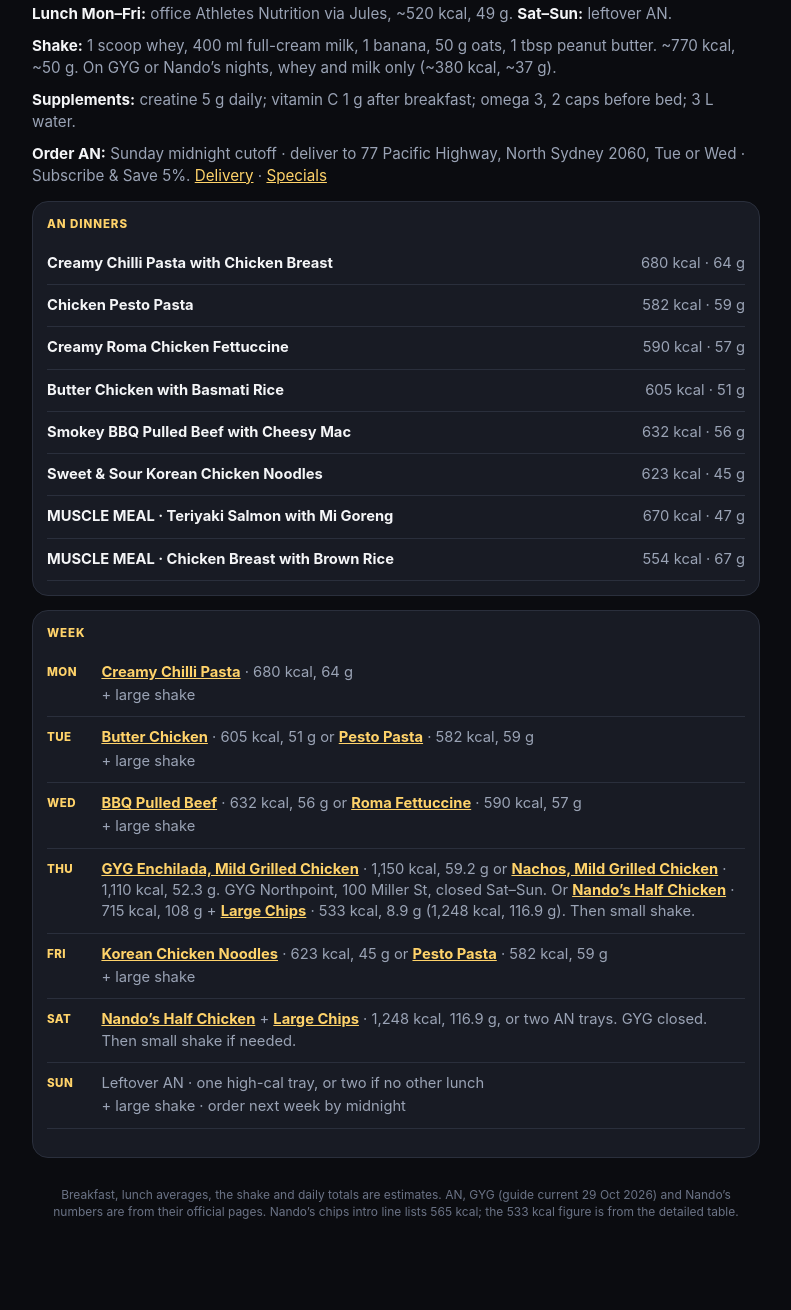
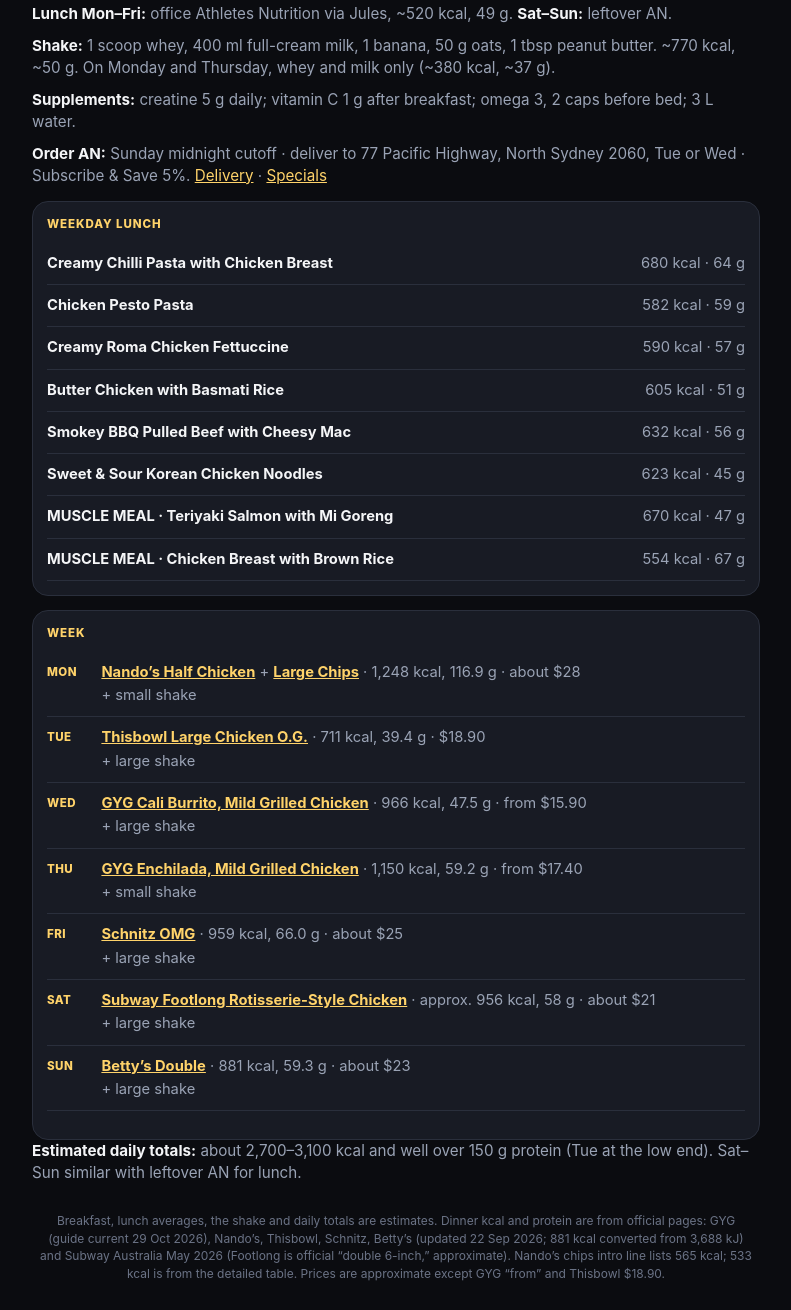
Before and after one commit to JuanRdBO/workout, a plain HTML site: page food.html in a window 1280 px wide. Shown: the part 166-1476 px from the top of the page, without its empty margins (244-1035 px from the left). Before the commit the page ends 1415 px from the top, so only its background shows below. Drawn offline with Linux system fonts and the light colour scheme.

Commit message:
Switch week dinners to Uber Eats-style meals.
AN stays as the weekday office lunch only.

```diff
--- a/food.html
+++ b/food.html
@@ -664,12 +664,12 @@ a:hover { color: var(--accent); }
   <p class="line"><strong>2,800–3,000 kcal</strong> · <strong>130–150 g protein</strong> a day.</p>
   <p class="line"><strong>Breakfast:</strong> 2 eggs, 2 sourdough, chocolate olive oil, coffee. Always PB, plus a 3rd egg or Greek yoghurt. ~650–750 kcal, ~30–40 g.</p>
   <p class="line"><strong>Lunch Mon–Fri:</strong> office Athletes Nutrition via Jules, ~520 kcal, 49 g. <strong>Sat–Sun:</strong> leftover AN.</p>
-  <p class="line"><strong>Shake:</strong> 1 scoop whey, 400 ml full-cream milk, 1 banana, 50 g oats, 1 tbsp peanut butter. ~770 kcal, ~50 g. On GYG or Nando’s nights, whey and milk only (~380 kcal, ~37 g).</p>
+  <p class="line"><strong>Shake:</strong> 1 scoop whey, 400 ml full-cream milk, 1 banana, 50 g oats, 1 tbsp peanut butter. ~770 kcal, ~50 g. On Monday and Thursday, whey and milk only (~380 kcal, ~37 g).</p>
   <p class="line"><strong>Supplements:</strong> creatine 5 g daily; vitamin C 1 g after breakfast; omega 3, 2 caps before bed; 3 L water.</p>
   <p class="line"><strong>Order AN:</strong> Sunday midnight cutoff · deliver to 77 Pacific Highway, North Sydney 2060, Tue or Wed · Subscribe &amp; Save 5%. <a href="https://athletesnutrition.com.au/pages/delivery">Delivery</a> · <a href="https://athletesnutrition.com.au/pages/specials-deals">Specials</a></p>
 
   <div class="card" style="margin: 14px 0">
-    <div class="group-tag">AN dinners</div>
+    <div class="group-tag">Weekday lunch</div>
     <ul class="picks">
       <li><a href="https://athletesnutrition.com.au/products/creamy-chilli-protein-pasta-with-chicken-breast"><span class="n">Creamy Chilli Pasta with Chicken Breast</span><span class="m">680 kcal · 64 g</span></a></li>
       <li><a href="https://athletesnutrition.com.au/products/chicken-pesto-pasta"><span class="n">Chicken Pesto Pasta</span><span class="m">582 kcal · 59 g</span></a></li>
@@ -687,36 +687,37 @@ a:hover { color: var(--accent); }
     <table class="plan">
       <tr>
         <th>Mon</th>
-        <td><a href="https://athletesnutrition.com.au/products/creamy-chilli-protein-pasta-with-chicken-breast">Creamy Chilli Pasta</a> · 680 kcal, 64 g<span class="more">+ large shake</span></td>
+        <td><a href="https://www.nandos.com.au/menu-item/half-chicken">Nando’s Half Chicken</a> + <a href="https://www.nandos.com.au/menu-item/peri-peri-chips">Large Chips</a> · 1,248 kcal, 116.9 g · about $28<span class="more">+ small shake</span></td>
       </tr>
       <tr>
         <th>Tue</th>
-        <td><a href="https://athletesnutrition.com.au/products/butter-chicken-basmati-rice">Butter Chicken</a> · 605 kcal, 51 g or <a href="https://athletesnutrition.com.au/products/chicken-pesto-pasta">Pesto Pasta</a> · 582 kcal, 59 g<span class="more">+ large shake</span></td>
+        <td><a href="https://thisbowl.com/en-au/pages/nutritional-and-allergen-guides">Thisbowl Large Chicken O.G.</a> · 711 kcal, 39.4 g · $18.90<span class="more">+ large shake</span></td>
       </tr>
       <tr>
         <th>Wed</th>
-        <td><a href="https://athletesnutrition.com.au/products/smokey-bbq-pulled-beef-with-high-protein-cheesy-mac">BBQ Pulled Beef</a> · 632 kcal, 56 g or <a href="https://athletesnutrition.com.au/products/creamy-roma-chicken-pasta">Roma Fettuccine</a> · 590 kcal, 57 g<span class="more">+ large shake</span></td>
+        <td><a href="https://www.guzmanygomez.com.au/wp-content/uploads/2026/11/261029_NUTRITION_ALLERGEN_GUIDE_420X297MM.pdf">GYG Cali Burrito, Mild Grilled Chicken</a> · 966 kcal, 47.5 g · from $15.90<span class="more">+ large shake</span></td>
       </tr>
       <tr>
         <th>Thu</th>
-        <td><a href="https://www.guzmanygomez.com.au/wp-content/uploads/2026/11/261029_NUTRITION_ALLERGEN_GUIDE_420X297MM.pdf">GYG Enchilada, Mild Grilled Chicken</a> · 1,150 kcal, 59.2 g or <a href="https://www.guzmanygomez.com.au/wp-content/uploads/2026/11/261029_NUTRITION_ALLERGEN_GUIDE_420X297MM.pdf">Nachos, Mild Grilled Chicken</a> · 1,110 kcal, 52.3 g. GYG Northpoint, 100 Miller St, closed Sat–Sun. Or <a href="https://www.nandos.com.au/menu-item/half-chicken">Nando’s Half Chicken</a> · 715 kcal, 108 g + <a href="https://www.nandos.com.au/menu-item/peri-peri-chips">Large Chips</a> · 533 kcal, 8.9 g (1,248 kcal, 116.9 g). Then small shake.</td>
+        <td><a href="https://www.guzmanygomez.com.au/wp-content/uploads/2026/11/261029_NUTRITION_ALLERGEN_GUIDE_420X297MM.pdf">GYG Enchilada, Mild Grilled Chicken</a> · 1,150 kcal, 59.2 g · from $17.40<span class="more">+ small shake</span></td>
       </tr>
       <tr>
         <th>Fri</th>
-        <td><a href="https://athletesnutrition.com.au/products/sweet-sour-korean-chicken-noodles">Korean Chicken Noodles</a> · 623 kcal, 45 g or <a href="https://athletesnutrition.com.au/products/chicken-pesto-pasta">Pesto Pasta</a> · 582 kcal, 59 g<span class="more">+ large shake</span></td>
+        <td><a href="https://schnitz.com.au/our-menu/">Schnitz OMG</a> · 959 kcal, 66.0 g · about $25<span class="more">+ large shake</span></td>
       </tr>
       <tr>
         <th>Sat</th>
-        <td><a href="https://www.nandos.com.au/menu-item/half-chicken">Nando’s Half Chicken</a> + <a href="https://www.nandos.com.au/menu-item/peri-peri-chips">Large Chips</a> · 1,248 kcal, 116.9 g, or two AN trays. GYG closed. Then small shake if needed.</td>
+        <td><a href="https://www.subway.com/en-au/menunutrition/nutrition">Subway Footlong Rotisserie-Style Chicken</a> · approx. 956 kcal, 58 g · about $21<span class="more">+ large shake</span></td>
       </tr>
       <tr>
         <th>Sun</th>
-        <td>Leftover AN · one high-cal tray, or two if no other lunch<span class="more">+ large shake · order next week by midnight</span></td>
+        <td><a href="https://www.bettysburgers.com.au/nutritional-and-allergens">Betty’s Double</a> · 881 kcal, 59.3 g · about $23<span class="more">+ large shake</span></td>
       </tr>
     </table>
   </div>
 
-  <p class="foot">Breakfast, lunch averages, the shake and daily totals are estimates. AN, GYG (guide current 29 Oct 2026) and Nando’s numbers are from their official pages. Nando’s chips intro line lists 565 kcal; the 533 kcal figure is from the detailed table.</p>
+  <p class="line"><strong>Estimated daily totals:</strong> about 2,700–3,100 kcal and well over 150 g protein (Tue at the low end). Sat–Sun similar with leftover AN for lunch.</p>
+  <p class="foot">Breakfast, lunch averages, the shake and daily totals are estimates. Dinner kcal and protein are from official pages: GYG (guide current 29 Oct 2026), Nando’s, Thisbowl, Schnitz, Betty’s (updated 22 Sep 2026; 881 kcal converted from 3,688 kJ) and Subway Australia May 2026 (Footlong is official “double 6-inch,” approximate). Nando’s chips intro line lists 565 kcal; 533 kcal is from the detailed table. Prices are approximate except GYG “from” and Thisbowl $18.90.</p>
 </div>
 <script>
 (function () {
```
